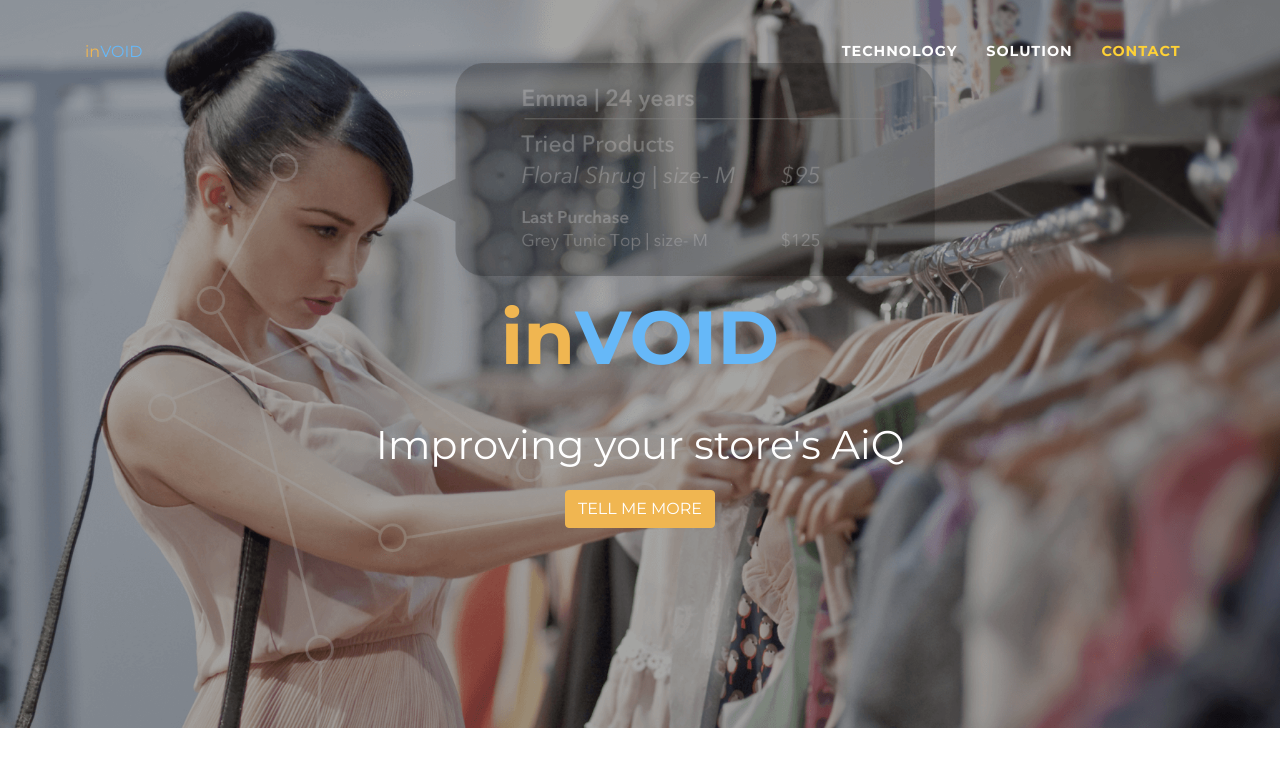
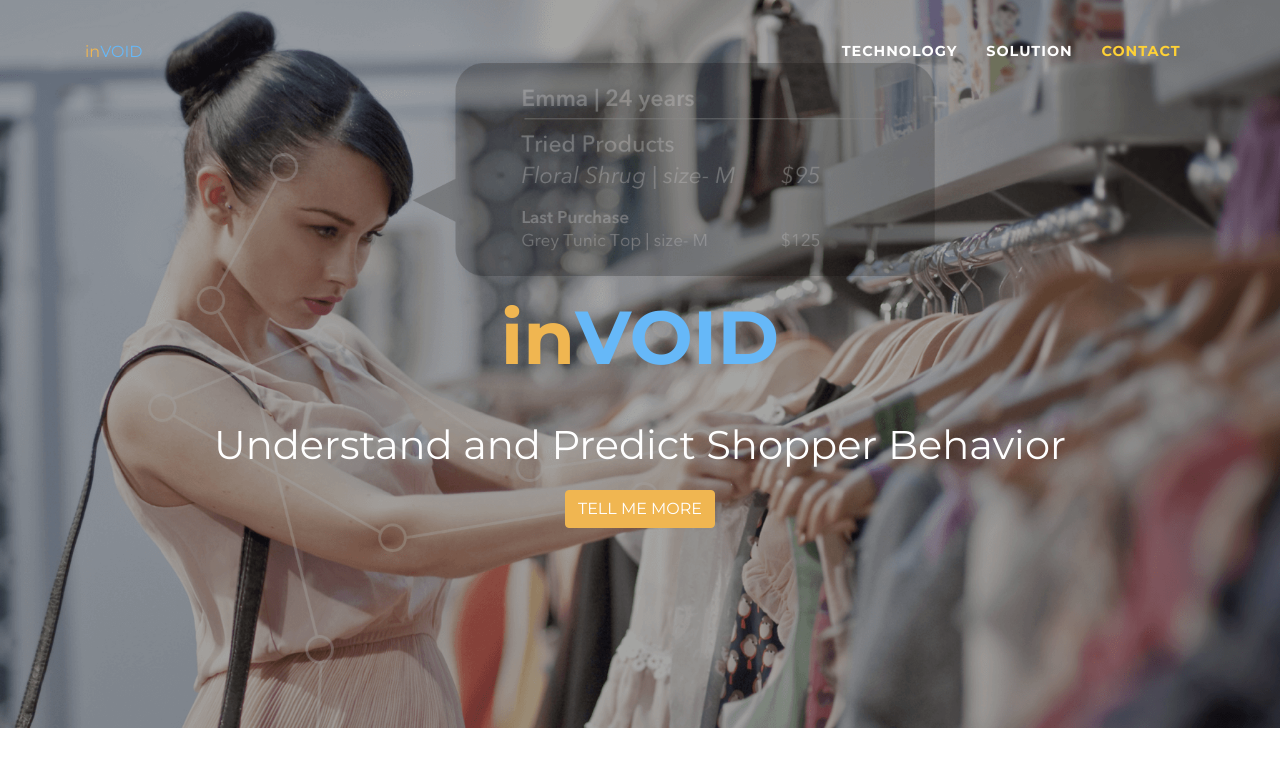
Before and after one commit to iamsarthak/iamsarthak.github.io, a website with bundled scripts: page index.html in a window 1280 px wide. Shown: the top 760 px of the page. Built offline with nearby package versions, Linux system fonts and the light colour scheme; files whose address does not match are found by name; a web font is replaced by a local one.

Commit message:
changing tagline

```diff
--- a/index.html
+++ b/index.html
@@ -65,7 +65,7 @@
       <div class="container">
         <div class="intro-text">
           <div class="intro-heading"><span style="color:#f0b651;">in</span><span class="text-uppercase" style="color:#66b8f8">VOID</span></div>
-          <div class="intro-lead-in" style="font-family: Montserrat,'Helvetica Neue',Helvetica,Arial,sans-serif !important; font-style: normal !important;">Improving your store's AiQ</div>
+          <div class="intro-lead-in" style="font-family: Montserrat,'Helvetica Neue',Helvetica,Arial,sans-serif !important; font-style: normal !important;">Understand and Predict Shopper Behavior</div>
           <a class="btn btn-primary btn-xl text-uppercase js-scroll-trigger" href="#services" style="background-color: #f0b651; border-color: #f0b651;">Tell Me More</a>
         </div>
       </div>
```
